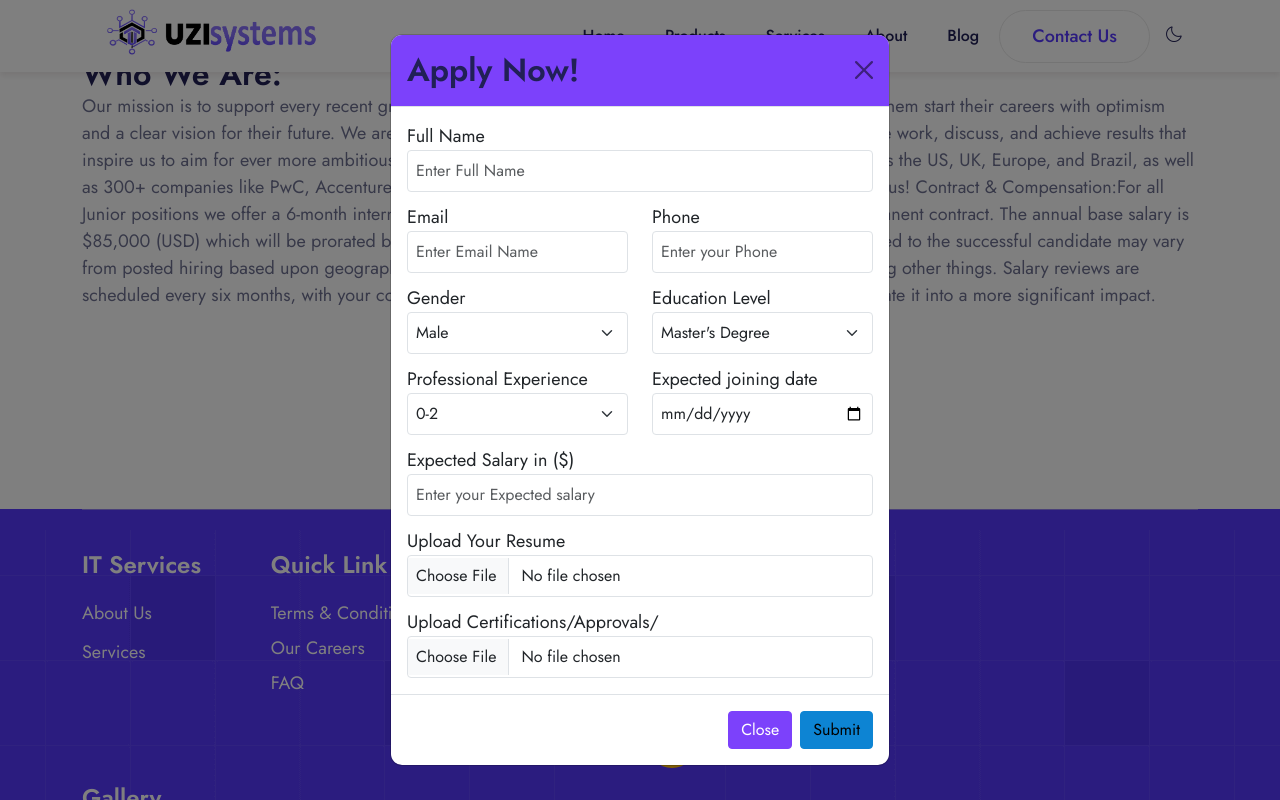
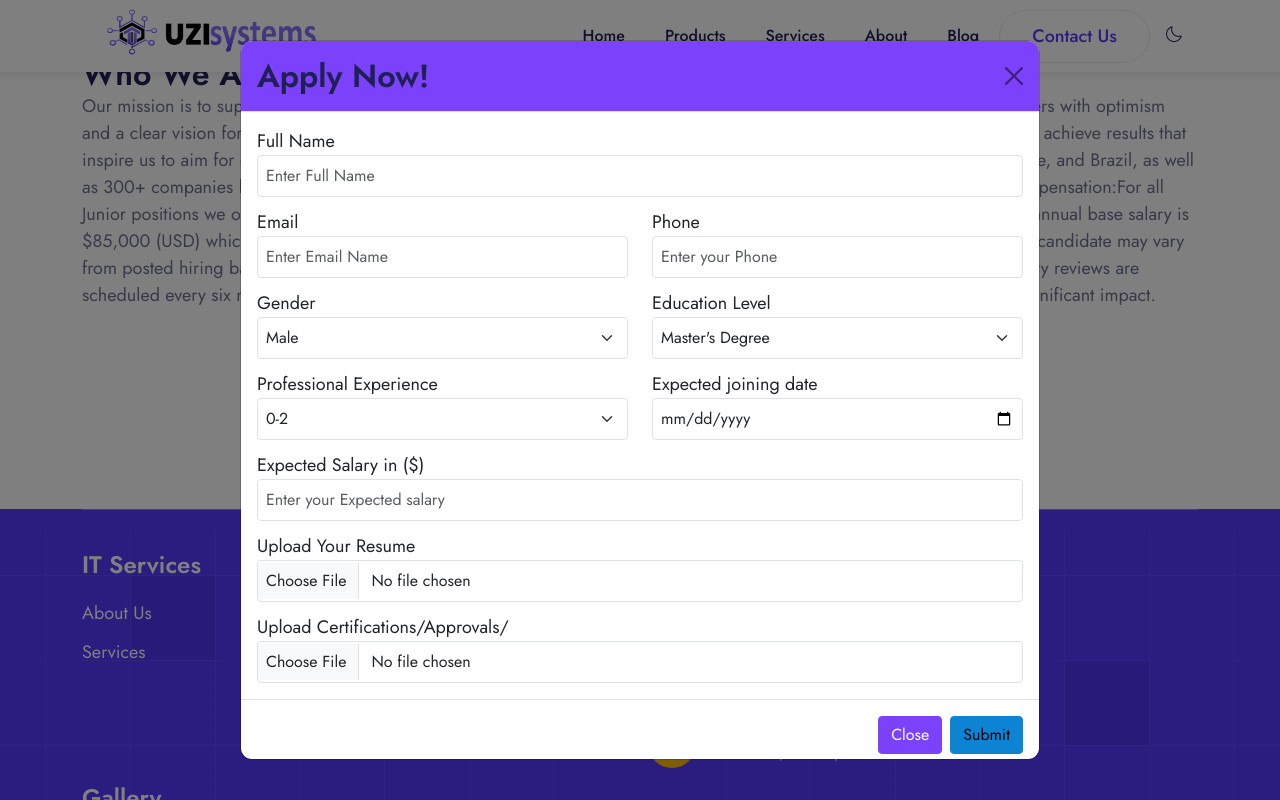
Before and after one commit to ShahzadDiyal/CODEDEXIT, a Next.js app: page /career-job-1 in a window 1280 px wide. Both pictures are taken after a click on the button "Apply Now". Shown: the part 1381-2181 px from the top of the page. Built offline with nearby package versions, Linux system fonts and the light colour scheme.

Commit message:
modal ui changed

```diff
--- a/components/ApplyNowModal.tsx
+++ b/components/ApplyNowModal.tsx
@@ -5,7 +5,7 @@ const ApplyNowModal = ({ isOpen, onClose }) => {
 
 
     return (
-        <Modal show={isOpen} onHide={onClose} centered dialogClassName='custom-modal' >
+        <Modal show={isOpen} onHide={onClose} centered dialogClassName="custom-modal">
             <Modal.Header closeButton style={{ backgroundColor: "#7c41fb" }}>
                 <Modal.Title>Apply Now!</Modal.Title>
             </Modal.Header>
--- a/styles/main.scss
+++ b/styles/main.scss
@@ -436,13 +436,14 @@ $utilities: map-merge(
   }
 
 
-  main css
 
-.custom-modal {
-	min-width: 900px;
-	height: auto;
-	overflow-y: auto;
+  .custom-modal {
+    width: 800px !important; /* Set fixed width */
+    max-width: 900px !important; /* Prevent Bootstrap from overriding */
 }
+
 .custom-modal .modal-content {
-	height: 100%;
+    max-height: 90vh; /* Prevents excessive height */
+    overflow-y: auto; /* Enables vertical scrolling */
+    // padding: 20px; /* Adds spacing inside modal */
 }
```
